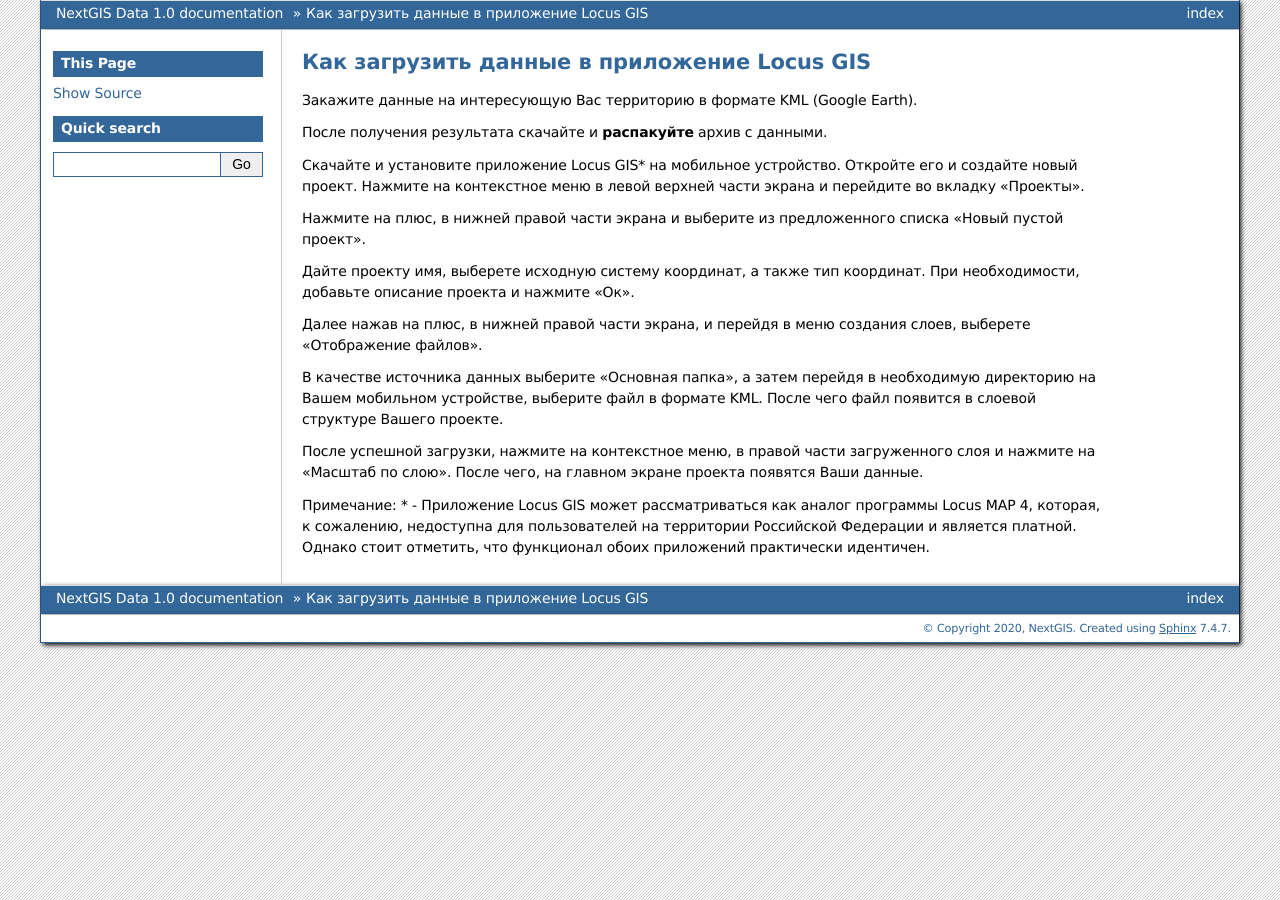
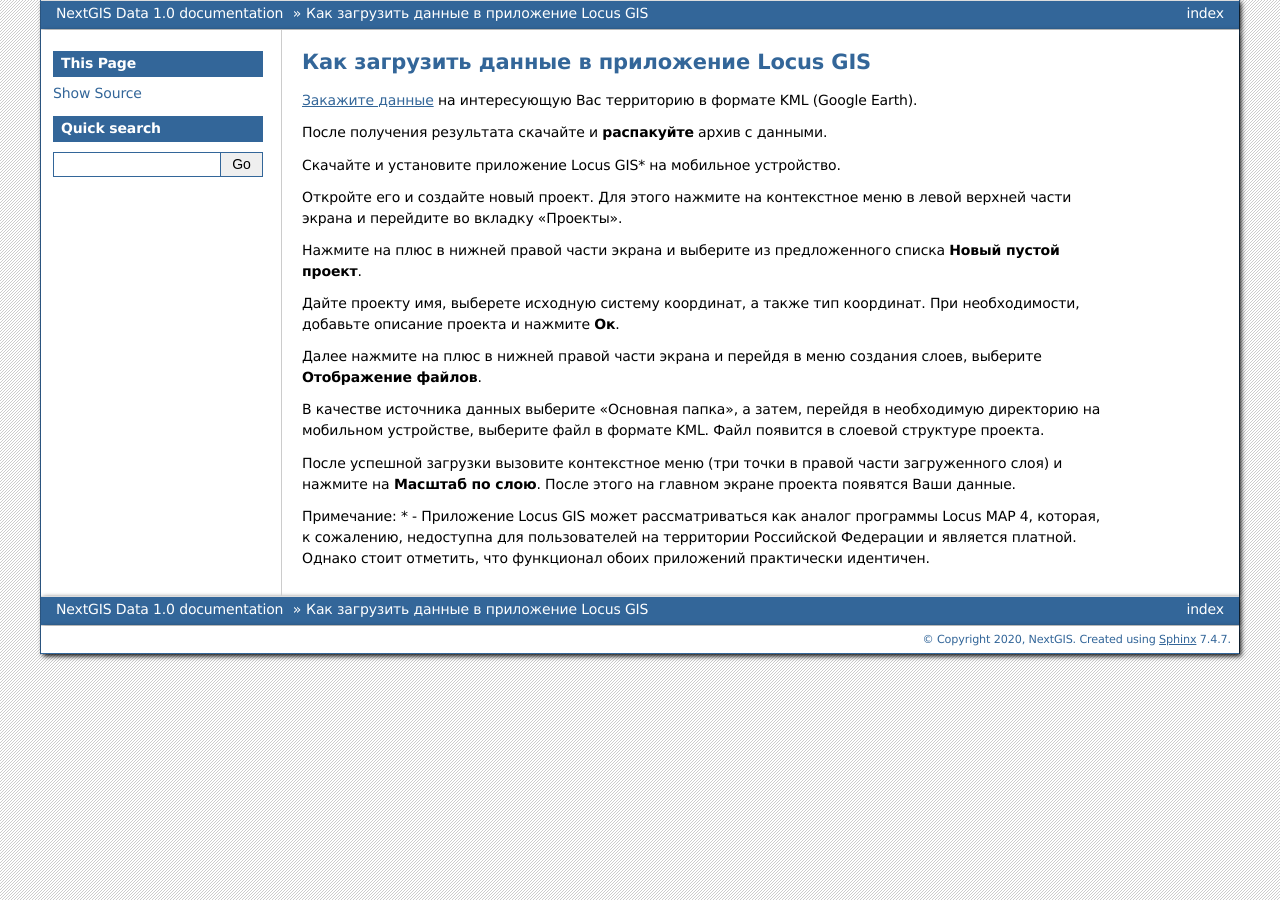
Before and after one commit to nextgis/docs_data, a Sphinx documentation site: the page built from source/locus.rst, in a window 1280 px wide. Built offline with Sphinx 7.4.7, drawn with Linux system fonts in a browser that asks for light colours; formulas are drawn with MathJax 3; pages that are not in the unit, such as notebooks, are missing from menus.

Commit message:
Update locus.rst
Format

```diff
--- a/source/locus.rst
+++ b/source/locus.rst
@@ -1,33 +1,28 @@
 Как загрузить данные в приложение Locus GIS
 ==================================================
 
-Закажите данные на интересующую Вас территорию в формате KML (Google Earth).
+`Закажите данные <https://data.nextgis.com/ru/>`_ на интересующую Вас территорию в формате KML (Google Earth).
 
 После получения результата скачайте и **распакуйте** архив с данными.
 
-Скачайте и установите приложение Loсus GIS* на мобильное устройство. Откройте его и создайте новый проект. Нажмите на контекстное меню в левой верхней части экрана и перейдите во вкладку «Проекты».
+Скачайте и установите приложение Loсus GIS* на мобильное устройство.
+
+Откройте его и создайте новый проект. Для этого нажмите на контекстное меню в левой верхней части экрана и перейдите во вкладку «Проекты».
 
 
-Нажмите на плюс, в нижней правой части экрана и выберите из предложенного списка «Новый пустой проект».
+Нажмите на плюс в нижней правой части экрана и выберите из предложенного списка **Новый пустой проект**.
 
 
-Дайте проекту имя, выберете исходную систему координат, а также тип координат. При необходимости, добавьте описание проекта и нажмите «Ок».
+Дайте проекту имя, выберете исходную систему координат, а также тип координат. При необходимости, добавьте описание проекта и нажмите **Ок**.
 
-Далее нажав на плюс, в нижней правой части экрана, и перейдя в меню создания слоев, выберете «Отображение файлов».
+Далее нажмите на плюс в нижней правой части экрана и перейдя в меню создания слоев, выберите **Отображение файлов**.
 
 
-В качестве источника данных выберите «Основная папка», а затем перейдя в необходимую директорию на Вашем мобильном устройстве, выберите файл в формате KML. После чего файл появится в слоевой структуре Вашего проекте.
+В качестве источника данных выберите «Основная папка», а затем, перейдя в необходимую директорию на мобильном устройстве, выберите файл в формате KML. Файл появится в слоевой структуре проекта.
 
 
 
-
-
-
-
-
-
-
-После успешной загрузки, нажмите на контекстное меню, в правой части загруженного слоя и нажмите на «Масштаб по слою». После чего, на главном экране проекта появятся Ваши данные.
+После успешной загрузки вызовите контекстное меню (три точки в правой части загруженного слоя) и нажмите на **Масштаб по слою**. После этого на главном экране проекта появятся Ваши данные.
 
 
 
```
